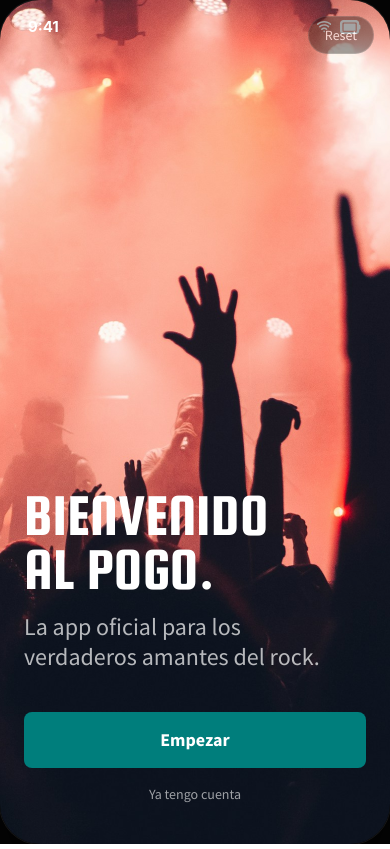
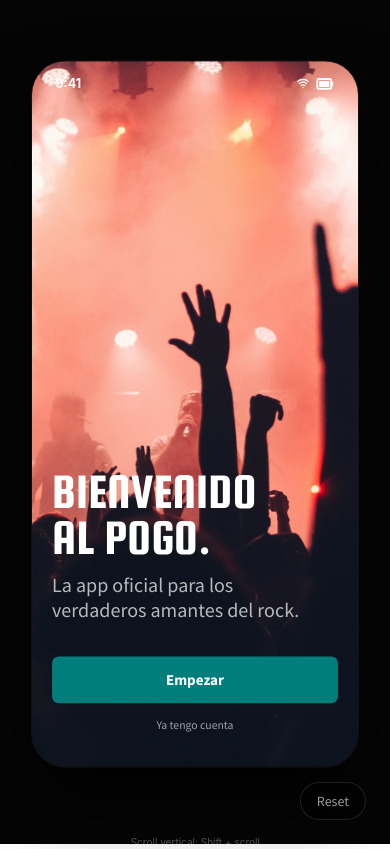
Before and after one commit to danieltb92/rockTicket-prototype, a React (Vite) app: page / in a window 390 px wide. Built offline with nearby package versions, Linux system fonts and the light colour scheme.

Commit message:
feat: add padding around MobileFrame, reposition reset button, add scroll hint
- Add p-8 padding to container so scaled phone has breathing room
- Move DevResetButton from top-right to bottom-right (closer to phone)
- Add ScrollHint component: shows 'Shift + scroll' when frame is scaled down

```diff
--- a/src/shared/components/DevResetButton.tsx
+++ b/src/shared/components/DevResetButton.tsx
@@ -22,7 +22,7 @@ export function DevResetButton() {
   return (
     <button
       onClick={resetPrototype}
-      className="fixed top-4 right-4 z-50 px-4 py-2 rounded-full text-sm cursor-pointer transition-opacity hover:opacity-100 opacity-60"
+      className="fixed bottom-6 right-6 z-50 px-4 py-2 rounded-full text-sm cursor-pointer transition-opacity hover:opacity-100 opacity-60"
       style={{
         backgroundColor: "rgba(0,0,0,0.6)",
         border: "1px solid rgba(255,255,255,0.2)",
--- a/src/shared/components/MobileFrame.tsx
+++ b/src/shared/components/MobileFrame.tsx
@@ -2,6 +2,18 @@ import { type ReactNode, useRef, useState, useEffect } from "react";
 
 const PHONE_WIDTH = 390;
 const PHONE_HEIGHT = 844;
+
+function ScrollHint({ scale }: { scale: number }) {
+  if (scale >= 1) return null;
+  return (
+    <div
+      className="text-white/30 text-xs text-center whitespace-nowrap"
+      style={{ transform: `scale(${scale})`, transformOrigin: "top center" }}
+    >
+      Scroll vertical: Shift + scroll
+    </div>
+  );
+}
 
 export function MobileFrame({ children }: { children: ReactNode }) {
   const containerRef = useRef<HTMLDivElement>(null);
@@ -24,10 +36,10 @@ export function MobileFrame({ children }: { children: ReactNode }) {
   return (
     <div
       ref={containerRef}
-      className="min-h-screen bg-[#050505] flex items-center justify-center w-full h-full"
+      className="min-h-screen bg-[#050505] flex flex-col items-center justify-center w-full h-full p-8"
     >
       <div
-        className="relative overflow-hidden"
+        className="relative overflow-hidden shrink-0"
         style={{
           width: PHONE_WIDTH,
           height: PHONE_HEIGHT,
@@ -40,6 +52,7 @@ export function MobileFrame({ children }: { children: ReactNode }) {
       >
         {children}
       </div>
+      <ScrollHint scale={scale} />
     </div>
   );
 }
```
